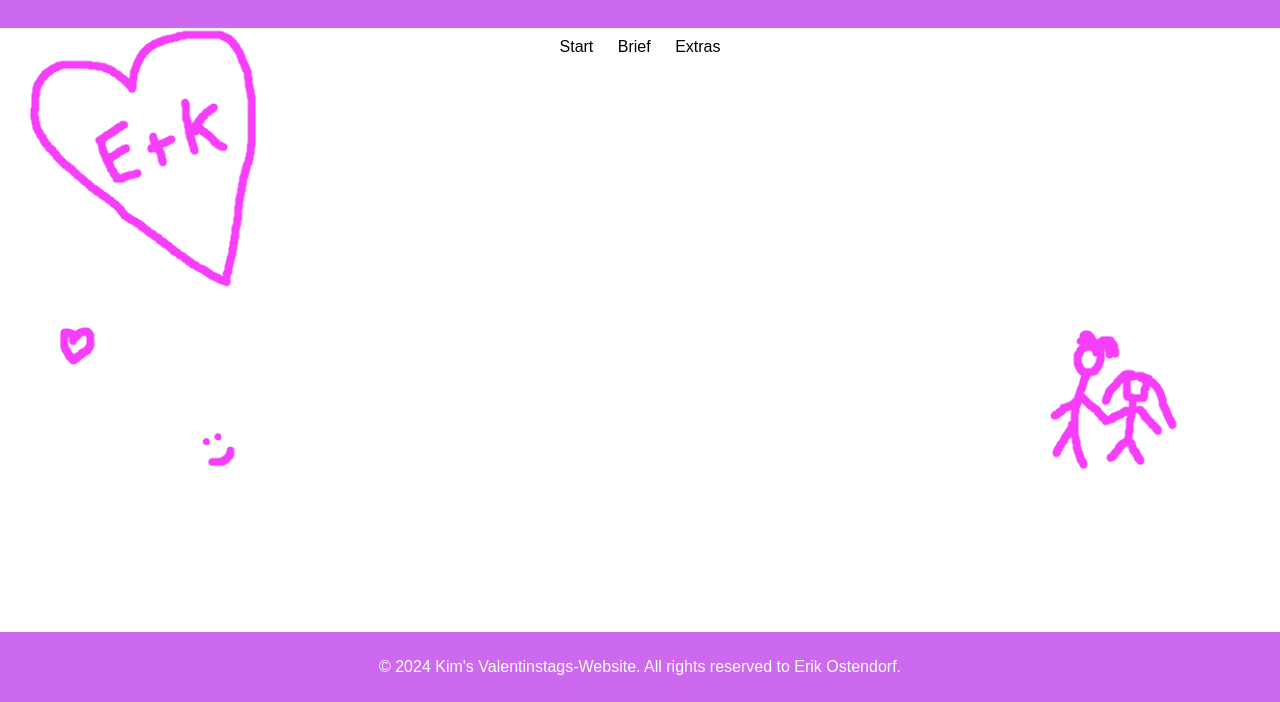
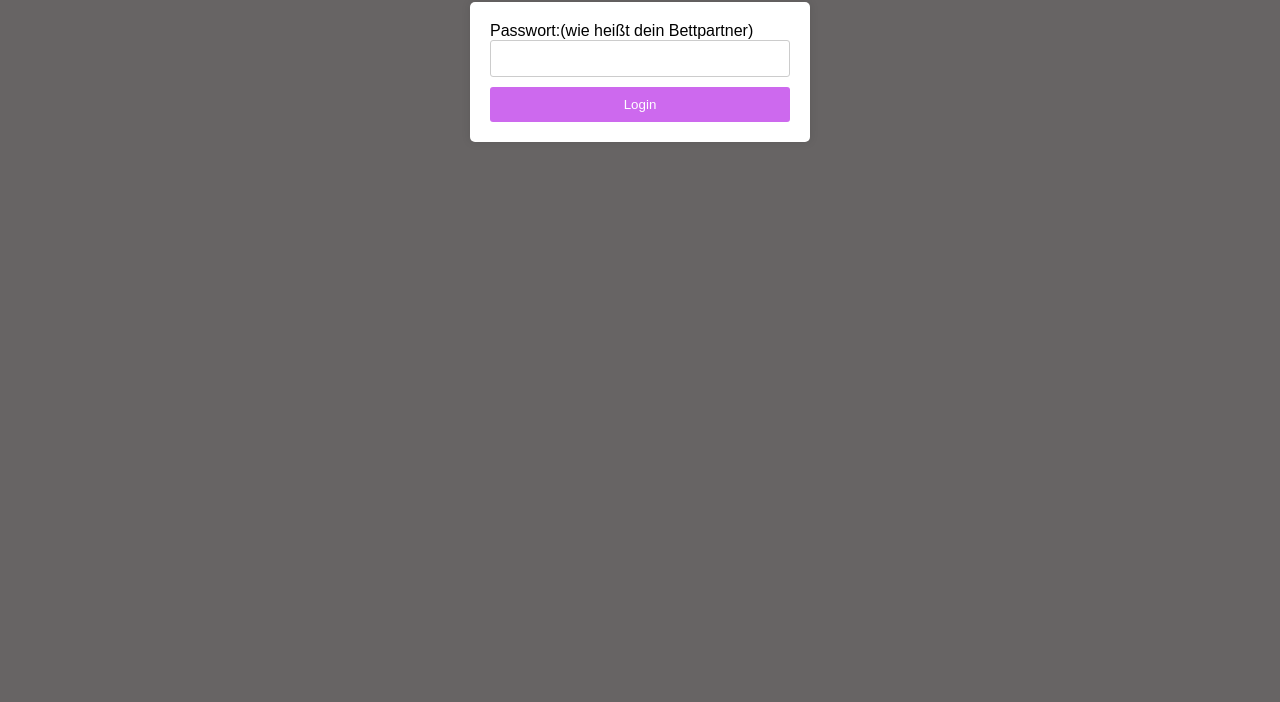
Before and after one commit to eriikbln/valentinesdaykimi, a plain HTML site: page index.html in a window 1280 px wide. Shown: the part 98-800 px from the top of the page. Drawn offline with Linux system fonts and the light colour scheme.

Commit message:
farben geändert, sachen optimiert etc.

```diff
--- a/index.html
+++ b/index.html
@@ -3,44 +3,66 @@
 <head>
     <meta charset="UTF-8">
     <meta name="viewport" content="width=device-width, initial-scale=1.0">
-    <title>Valentinstags-Website</title>
-    <link rel="stylesheet" href="style.css">
+    <title>Passwortgeschützte Seite</title>
+    <style>
+        body {
+            font-family: Arial, sans-serif;
+            margin: 0;
+            padding: 0;
+            background-color: #676464;
+        }
+
+        .container {
+            width: 300px;
+            margin: 100px auto;
+            background-color: #fff;
+            border-radius: 5px;
+            padding: 20px;
+            box-shadow: 0 0 10px rgba(0, 0, 0, 0.1);
+        }
+
+        input[type="password"] {
+            width: 100%;
+            padding: 10px;
+            margin-bottom: 10px;
+            border: 1px solid #ccc;
+            border-radius: 3px;
+            box-sizing: border-box;
+        }
+
+        input[type="submit"] {
+            width: 100%;
+            padding: 10px;
+            background-color: #cd69ee;
+            color: #fff;
+            border: none;
+            border-radius: 3px;
+            cursor: pointer;
+        }
+    </style>
 </head>
 <body>
-<header>
-    <h1>Happy Valentine's Day meine kleine Kimi <3</h1>
-</header>
-<nav>
-    <ul>
-        <li><a href="#home" class="active">Start</a></li> <!-- "active" Klasse für den Startreiter hinzugefügt -->
-        <li><a href="#letter">Brief</a></li>
-        <li><a href="#cats">Extras</a></li>
-    </ul>
-</nav>
-<main>
-    <section id="home" class="content">
-        <h2>have u lieb</h2>
-        <p>An diesem Tage hat dir dein IT-Nerd etwas kleines gebastelt</p>
-        <img src="valentine.png" alt="Valentine's Day" class="small-image">
-    </section>
-    <section id="letter" class="content">
-        <h2>Love Letter</h2>
-        <p>Meine Kimi,</p>
-        <p>von mir bekommst du diesesmal einen digitalen Brief, ...
-            ....
-            ....
-            ....</p>
-        <p>in Liebe,</p>
-        <p>Erik <3</p>
-    </section>
-    <section id="cats" class="content">
-        <h2>Ein paar süße extras</h2>
-        <p>... ein paar kätzchen</p>
-        <img src="cats.png" alt="Cats" class="small-image">
-    </section>
-</main>
-<footer>
-    <p>&copy; 2024 Kim's Valentinstags-Website. All rights reserved to Erik Ostendorf.</p>
-</footer>
+<div class="container">
+    <form id="passwordForm">
+        <label for="password">Passwort:(wie heißt dein Bettpartner)</label>
+        <input type="password" id="password" name="password">
+        <input type="submit" value="Login">
+    </form>
+</div>
+
+<script>
+    document.getElementById("passwordForm").addEventListener("submit", function(event) {
+        event.preventDefault(); // Prevent form submission
+
+        var password = document.getElementById("password").value; // Get the entered password
+
+        // Check if the entered password matches the desired password
+        if (password === "Ricky") {
+            window.location.href = "site.html"; // Redirect to the desired page
+        } else {
+            alert("Falsches Passwort! Bitte versuche es erneut."); // Show an error message
+        }
+    });
+</script>
 </body>
 </html>
--- a/style.css
+++ b/style.css
@@ -66,12 +66,10 @@ footer {
     width: 100%;
 }
 
-/* Neue Klasse für das Bild auf der Startseite */
 .small-image {
     width: 200px; /* Kleinere Breite für das Bild */
 }
 
-/* Stil für den Briefabschnitt */
 #letter {
     font-weight: bold; /* Text im Briefabschnitt fett gemacht */
 }
```
Also changed, not shown: site.html (added, +46 -0 lines).
